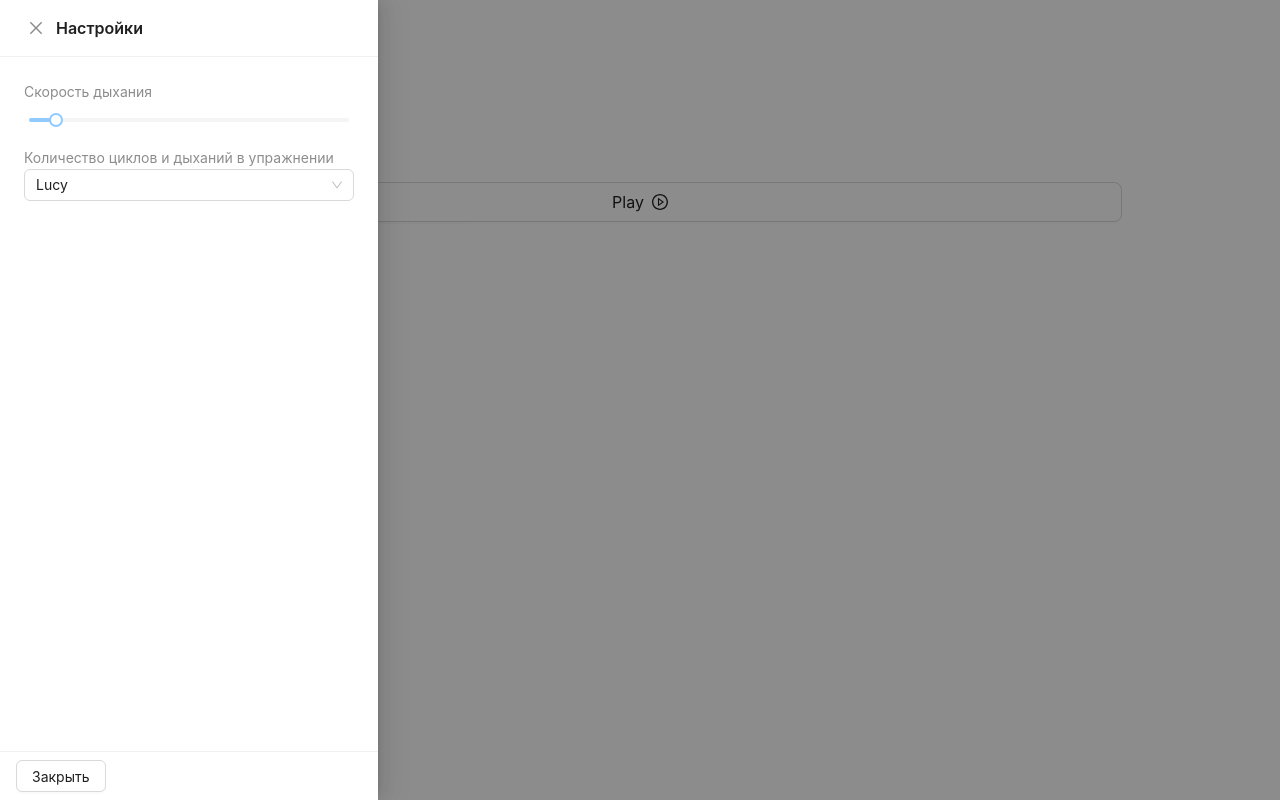
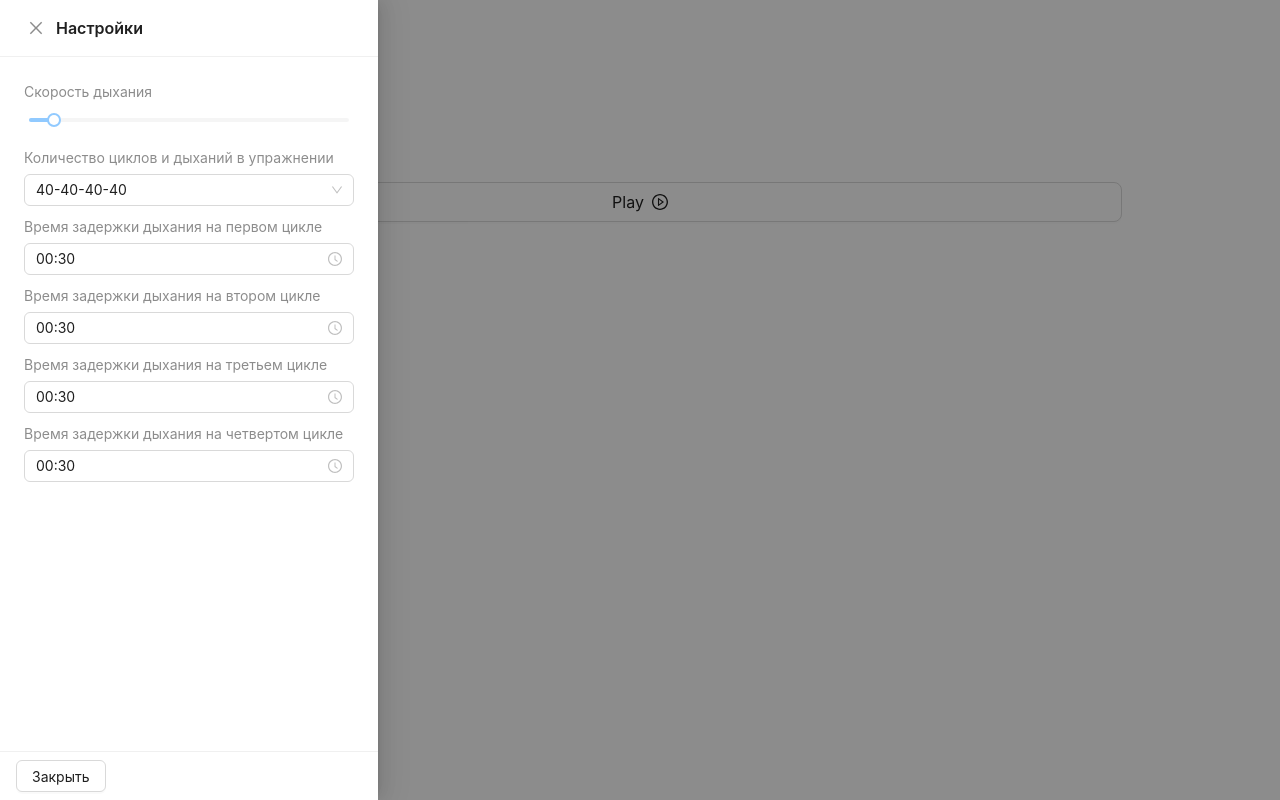
Before and after one commit to Danila95/breathing_exercise_wim_hof, a React (Vite) app: page / in a window 1280 px wide. Both pictures are taken after a click on the button "Настройки". Built offline with nearby package versions, Linux system fonts and the light colour scheme.

Commit message:
feat: update SettingModal

```diff
--- a/package.json
+++ b/package.json
@@ -14,6 +14,7 @@
   "dependencies": {
     "@ant-design/icons": "^5.6.0",
     "antd": "^5.23.3",
+    "dayjs": "^1.11.13",
     "react": "^18.3.1",
     "react-dom": "^18.3.1",
     "typescript": "^5.1.3"
@@ -38,6 +39,8 @@
     "eslint-plugin-react": "^7.33.2",
     "eslint-plugin-react-hooks": "^4.6.0",
     "globals": "^15.14.0",
-    "vite": "^6.0.5"
+    "vite": "^6.0.5",
+    "vite-plugin-html": "^3.2.2",
+    "vite-plugin-svgr": "^4.3.0"
   }
 }
--- a/src/App.tsx
+++ b/src/App.tsx
@@ -9,11 +9,23 @@ import { SettingModal } from './components/SettingModal'
 
 function App() {
 	const [isPlaying, setIsPlaying] = useState(false) // Состояние для отслеживания воспроизведения
-	const [speedAudio, setSpeedAudio] = useState(0.9) // Скорость дыхания
+	const [speedAudio, setSpeedAudio] = useState(0.8) // Скорость дыхания
 	const audioRef = useRef<HTMLAudioElement | null>(null) // Референс на аудиоплеер
 	const [countBreathes, setCountBreathes] = useState(0)
-	const [isOpenModal, setIsOpenModal] = useState(false)
-	// const [lastCount, setLastCount] = useState(0);
+	const [isOpenModal, setIsOpenModal] = useState<boolean>(false)
+	const [cicleBreath, setCicleBreath] = useState<Array<number>>([])
+	const [oneTimeBreathHolding, setOneTimeBreathHolding] = useState<
+		number | null
+	>(null)
+	const [twoTimeBreathHolding, setTwoTimeBreathHolding] = useState<
+		number | null
+	>(null)
+	const [threeTimeBreathHolding, setThreeTimeBreathHolding] = useState<
+		number | null
+	>(null)
+	const [fourTimeBreathHolding, setFourTimeBreathHolding] = useState<
+		number | null
+	>(null)
 
 	const openSettingModal = () => {
 		setIsOpenModal(true)
@@ -102,6 +114,11 @@ function App() {
 				onClose={() => closeSettingModal()}
 				speedAudio={speedAudio}
 				setSpeedAudio={setSpeedAudio}
+				setCicleBreath={setCicleBreath}
+				setOneTimeBreathHolding={setOneTimeBreathHolding}
+				setTwoTimeBreathHolding={setTwoTimeBreathHolding}
+				setThreeTimeBreathHolding={setThreeTimeBreathHolding}
+				setFourTimeBreathHolding={setFourTimeBreathHolding}
 			/>
 			<div
 				style={{
--- a/src/components/SettingModal/SettingModal.tsx
+++ b/src/components/SettingModal/SettingModal.tsx
@@ -1,21 +1,100 @@
-import { Button, Drawer, Flex, Select, Slider, Space, Typography } from 'antd'
+import {
+	Button,
+	DatePicker,
+	Drawer,
+	Flex,
+	Select,
+	Slider,
+	Space,
+	Typography
+} from 'antd'
+import dayjs from 'dayjs'
 
 interface ISettingModal {
 	onClose: () => void
 	isOpenModal: boolean
 	speedAudio: number
-	setSpeedAudio: (value: any) => void
+	setSpeedAudio: (value: number) => void
+	setCicleBreath: React.Dispatch<React.SetStateAction<number[]>>
+	setOneTimeBreathHolding: React.Dispatch<React.SetStateAction<number | null>>
+	setTwoTimeBreathHolding: React.Dispatch<React.SetStateAction<number | null>>
+	setThreeTimeBreathHolding: React.Dispatch<React.SetStateAction<number | null>>
+	setFourTimeBreathHolding: React.Dispatch<React.SetStateAction<number | null>>
 }
 
 export const SettingModal = (props: ISettingModal) => {
-	const { onClose, isOpenModal, speedAudio, setSpeedAudio } = props
+	const {
+		onClose,
+		isOpenModal,
+		speedAudio,
+		setSpeedAudio,
+		setCicleBreath,
+		setOneTimeBreathHolding,
+		setTwoTimeBreathHolding,
+		setThreeTimeBreathHolding,
+		setFourTimeBreathHolding
+	} = props
 
 	const handleSpeedAudio = (newValue: any) => {
 		setSpeedAudio(newValue)
 	}
 
 	const handleChange = (value: string) => {
-		console.log(`selected ${value}`)
+		localStorage.setItem('cicleBreath', value)
+		// setCicleBreath(value)
+	}
+
+	const range = (start: number, end: number) => {
+		const result = []
+		for (let i = start; i < end; i++) {
+			result.push(i)
+		}
+		return result
+	}
+
+	// Функция для отключения выбора минут больше 10
+	const disabledRangeTime = () => ({
+		disabledMinutes: () => range(11, 60)
+	})
+
+	const handleTimeChangeBreathHolding = (time: dayjs.Dayjs, name: string) => {
+		if (time) {
+			const minutes = time.minute() * 60 * 1000
+			const seconds = time.second() * 1000
+			const miliseconds = minutes + seconds
+
+			if (name === 'oneTimeBreathHolding') {
+				// if (!localStorage.getItem('oneTimeBreathHolding')) {
+				// 	localStorage.setItem('oneTimeBreathHolding', miliseconds.toString())
+				// }
+				localStorage.setItem('oneTimeBreathHolding', miliseconds.toString())
+				setOneTimeBreathHolding(miliseconds)
+			}
+
+			if (name === 'twoTimeBreathHolding') {
+				// if (!localStorage.getItem('twoTimeBreathHolding')) {
+				// 	localStorage.setItem('twoTimeBreathHolding', miliseconds.toString())
+				// }
+				localStorage.setItem('twoTimeBreathHolding', miliseconds.toString())
+				setTwoTimeBreathHolding(miliseconds)
+			}
+
+			if (name === 'threeTimeBreathHolding') {
+				// if (!localStorage.getItem('threeTimeBreathHolding')) {
+				// 	localStorage.setItem('threeTimeBreathHolding', miliseconds.toString())
+				// }
+				localStorage.setItem('threeTimeBreathHolding', miliseconds.toString())
+				setThreeTimeBreathHolding(miliseconds)
+			}
+
+			if (name === 'fourTimeBreathHolding') {
+				// if (!localStorage.getItem('fourTimeBreathHolding')) {
+				// 	localStorage.setItem('fourTimeBreathHolding', miliseconds.toString())
+				// }
+				localStorage.setItem('fourTimeBreathHolding', miliseconds.toString())
+				setFourTimeBreathHolding(miliseconds)
+			}
+		}
 	}
 
 	return (
@@ -42,13 +121,18 @@ export const SettingModal = (props: ISettingModal) => {
 				>
 					<Typography.Text type='secondary'>Скорость дыхания</Typography.Text>
 					<Slider
-						min={0.8}
+						min={0.7}
 						max={2}
 						step={0.1}
 						onChange={handleSpeedAudio}
 						value={speedAudio}
 					/>
 				</Space>
+
+				<Flex
+					vertical
+					gap={5}
+				>
 					<Space
 						direction='vertical'
 						size={0}
@@ -56,33 +140,122 @@ export const SettingModal = (props: ISettingModal) => {
 						<Typography.Text type='secondary'>
 							Количество циклов и дыханий в упражнении
 						</Typography.Text>
+					</Space>
 					<Select
-						defaultValue='lucy'
-						style={{
-							width: '100%'
-						}}
+						defaultValue='40-40-40-40'
 						onChange={handleChange}
 						options={[
 							{
-								value: 'jack',
-								label: 'Jack'
+								value: '30-30-30',
+								label: '30-30-30'
 							},
 							{
-								value: 'lucy',
-								label: 'Lucy'
+								value: '40-40-40-40',
+								label: '40-40-40-40'
 							},
 							{
-								value: 'Yiminghe',
-								label: 'yiminghe'
-							},
-							{
-								value: 'disabled',
-								label: 'Disabled',
-								disabled: true
+								value: '40-50-60-70',
+								label: '40-50-60-70'
 							}
 						]}
 					/>
+				</Flex>
+
+				<Flex
+					vertical
+					gap={5}
+				>
+					<Space
+						direction='vertical'
+						size={0}
+					>
+						<Typography.Text type='secondary'>
+							Время задержки дыхания на первом цикле
+						</Typography.Text>
 					</Space>
+					<DatePicker
+						picker='time'
+						format='mm:ss'
+						showNow={false}
+						defaultValue={dayjs('00:30', 'mm:ss')}
+						disabledTime={disabledRangeTime} // Отключаем выбор минут больше 10
+						onChange={time =>
+							handleTimeChangeBreathHolding(time, 'oneTimeBreathHolding')
+						}
+					/>
+				</Flex>
+
+				<Flex
+					vertical
+					gap={5}
+				>
+					<Space
+						direction='vertical'
+						size={0}
+					>
+						<Typography.Text type='secondary'>
+							Время задержки дыхания на втором цикле
+						</Typography.Text>
+					</Space>
+					<DatePicker
+						picker='time'
+						format='mm:ss'
+						showNow={false}
+						defaultValue={dayjs('00:30', 'mm:ss')}
+						disabledTime={disabledRangeTime} // Отключаем выбор минут больше 10
+						onChange={time =>
+							handleTimeChangeBreathHolding(time, 'twoTimeBreathHolding')
+						}
+					/>
+				</Flex>
+
+				<Flex
+					vertical
+					gap={5}
+				>
+					<Space
+						direction='vertical'
+						size={0}
+					>
+						<Typography.Text type='secondary'>
+							Время задержки дыхания на третьем цикле
+						</Typography.Text>
+					</Space>
+					<DatePicker
+						picker='time'
+						format='mm:ss'
+						showNow={false}
+						defaultValue={dayjs('00:30', 'mm:ss')}
+						disabledTime={disabledRangeTime} // Отключаем выбор минут больше 10
+						onChange={time =>
+							handleTimeChangeBreathHolding(time, 'threeTimeBreathHolding')
+						}
+					/>
+				</Flex>
+
+				<Flex
+					vertical
+					gap={5}
+				>
+					<Space
+						direction='vertical'
+						size={0}
+					>
+						<Typography.Text type='secondary'>
+							Время задержки дыхания на четвертом цикле
+						</Typography.Text>
+					</Space>
+					<DatePicker
+						picker='time'
+						format='mm:ss'
+						showNow={false}
+						defaultValue={dayjs('00:30', 'mm:ss')}
+						disabledTime={disabledRangeTime} // Отключаем выбор минут больше 10
+						onChange={time =>
+							handleTimeChangeBreathHolding(time, 'fourTimeBreathHolding')
+						}
+					/>
+				</Flex>
 			</Flex>
 		</Drawer>
 	)
--- a/vite.config.ts
+++ b/vite.config.ts
@@ -1,9 +1,20 @@
 import path from 'path'
+import react from '@vitejs/plugin-react'
+import svgr from 'vite-plugin-svgr'
+import { createHtmlPlugin } from 'vite-plugin-html'
 import { defineConfig } from 'vite'
 
 export default defineConfig(() => {
 	return {
-		plugins: [],
+		plugins: [
+			// eslint-disable-next-line @typescript-eslint/ban-ts-comment
+			// @ts-expect-error
+			svgr({ exportAsDefault: true, include: '**/*.svg' }),
+			react(),
+			createHtmlPlugin({
+				minify: true
+			})
+		],
 		resolve: {
 			alias: [
 				{ find: '@', replacement: path.resolve(__dirname, './src') },
@@ -46,7 +57,8 @@ export default defineConfig(() => {
 		},
 		server: {
 			port: 3000,
-			open: true
+			open: true,
+			hmr: true
 		},
 		define: {}
 	}
```
Also changed, not shown: 1 other file (tests, documents, lock files or other folders). Lines whose indentation alone changed are shown as unchanged.
